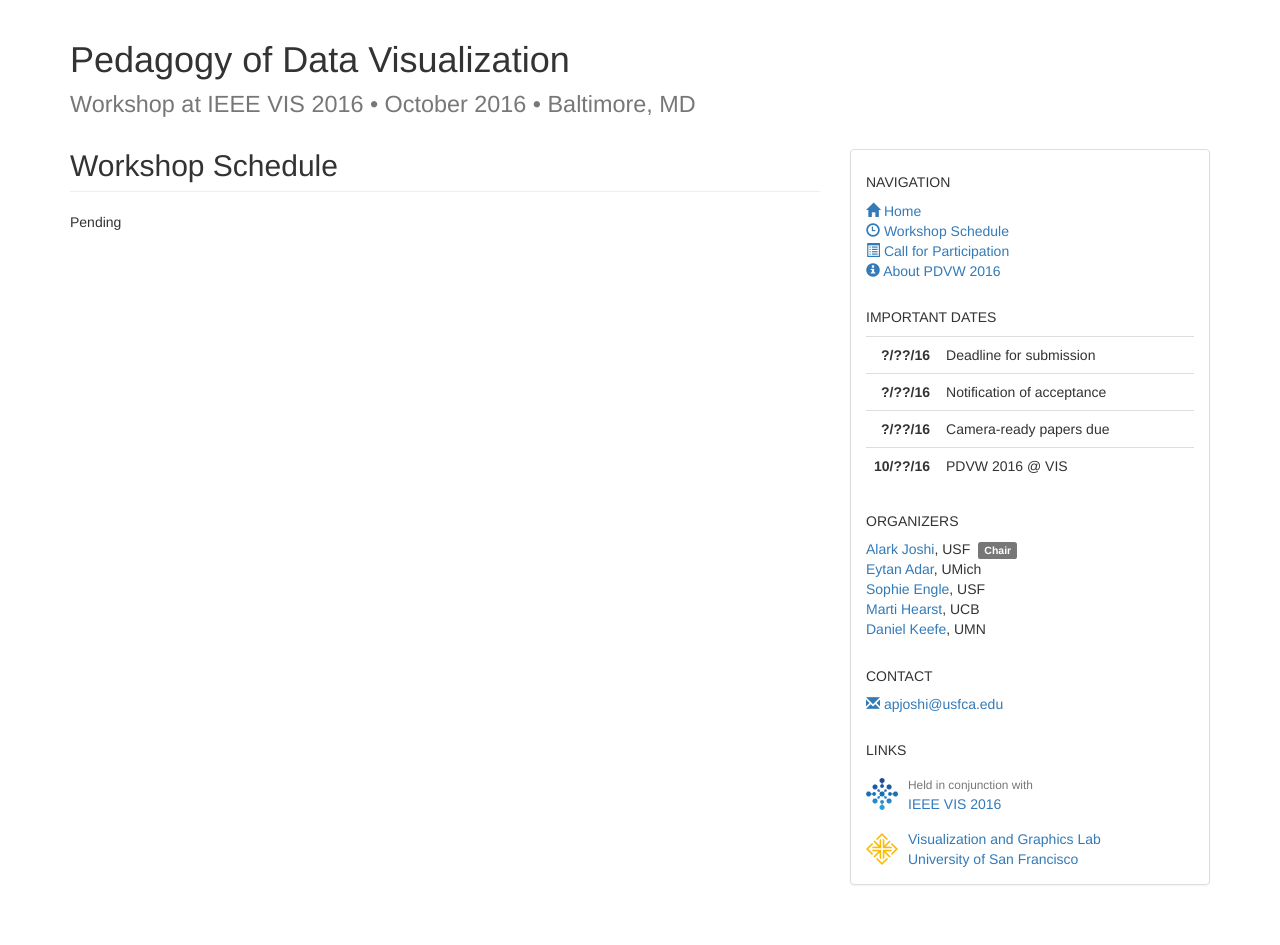
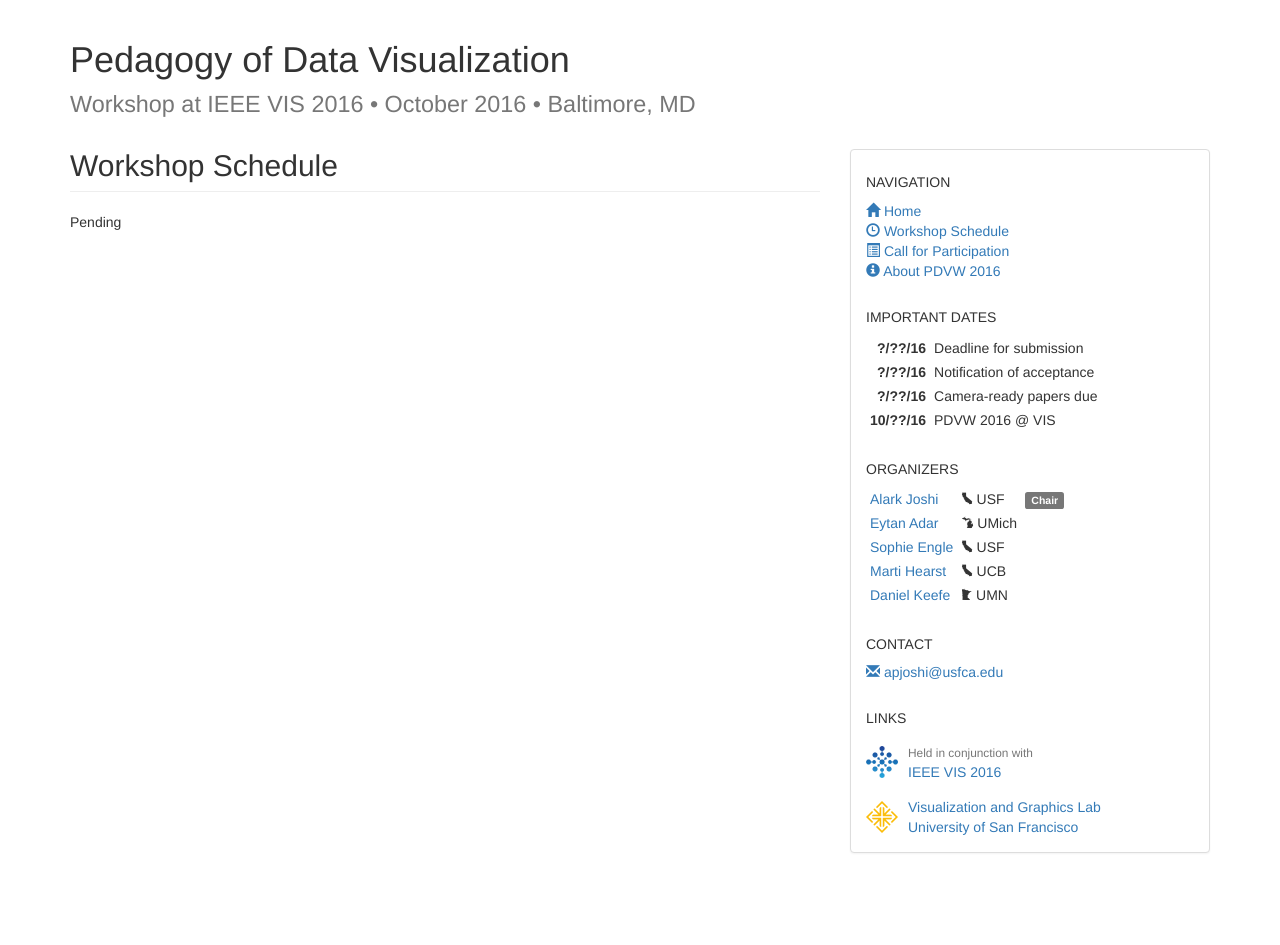
Before and after one commit to usfvgl/pdvw, a Jekyll site: the page built from 2016/schedule.html, in a window 1280 px wide. Built offline with Jekyll 4.4.1, drawn with Linux system fonts in a browser that asks for light colours; after the commit the page ends 913 px from its top, so only the background shows below that.

Commit message:
Adjusting layout.

```diff
--- a/_layouts/default.html
+++ b/_layouts/default.html
@@ -32,7 +32,7 @@
       </div>
 
       <div class="row">
-        <div class="col-md-4 col-md-push-8">
+        <div class="col-sm-4 col-sm-push-8">
           <div class="panel panel-default">
             <div class="panel-body">
               <h5 class="text-uppercase">Navigation</h4>
@@ -43,12 +43,12 @@
                 <li><a href="{{ site.github.url }}/2016/about.html"><span class="glyphicon glyphicon-info-sign"></span></a> <a href="{{ site.github.url }}/2016/about.html">About PDVW 2016</a></li>
               </ul>
 
-              <div class="visible-md-block visible-lg-block">
+              <div class="hidden-xs">
 
                 <h5 class="text-uppercase shift-down">Important Dates</h5>
 
                 <div class="table-responsive">
-                  <table class="table table-hover table-dates">
+                  <table class="table table-hover table-sidebar table-dates">
                     <tbody>
                       <tr>
                         <th>?/??/16</td>
@@ -75,6 +75,41 @@
 
                 <h5 class="text-uppercase">Organizers</h5>
 
+                <table class="table table-hover table-sidebar" style="width: auto;">
+                  <tbody>
+                    <tr>
+                      <td><a href="http://cs.usfca.edu/~apjoshi/">Alark Joshi</a></td>
+                      <td><span class="stateface stateface-ca">USF</span></td>
+                      <td><span class="label label-default">Chair</span></td>
+                    </tr>
+
+                    <tr>
+                      <td><a href="http://www.cond.org/">Eytan Adar</a></td>
+                      <td><span class="stateface stateface-mi">UMich</span></td>
+                      <td></td>
+                    </tr>
+
+                    <tr>
+                      <td><a href="http://sjengle.cs.usfca.edu/">Sophie Engle</a></td>
+                      <td><span class="stateface stateface-ca">USF</span></td>
+                      <td></td>
+                    </tr>
+
+                    <tr>
+                      <td><a href="http://people.ischool.berkeley.edu/~hearst/">Marti Hearst</a></td>
+                      <td><span class="stateface stateface-ca">UCB</span></td>
+                      <td></td>
+                    </tr>
+
+                    <tr>
+                      <td><a href="http://www-users.cs.umn.edu/~keefe/">Daniel Keefe</a></td>
+                      <td><span class="stateface stateface-mn">UMN</span></td>
+                      <td></td>
+                    </tr>
+                  </tbody>
+                </table>
+
+                <!--
                 <ul class="list-unstyled">
                   <li><a href="http://cs.usfca.edu/~apjoshi/">Alark Joshi</a>, USF &nbsp;<span class="label label-default">Chair</span></li>
                   <li><a href="http://www.cond.org/">Eytan Adar</a>, UMich</li>
@@ -82,6 +117,7 @@
                   <li><a href="http://people.ischool.berkeley.edu/~hearst/">Marti Hearst</a>, UCB</li>
                   <li><a href="http://www-users.cs.umn.edu/~keefe/">Daniel Keefe</a>, UMN</li>
                 </ul>
+                //-->
 
                 <h5 class="text-uppercase shift-down">Contact</h5>
 
@@ -114,7 +150,7 @@
           </div>
         </div>
 
-        <div class="col-md-8 col-md-pull-4">
+        <div class="col-sm-8 col-sm-pull-4">
           <h2 class="page-header">{{ page.title }}</h2>
 
           {{ content }}
```
